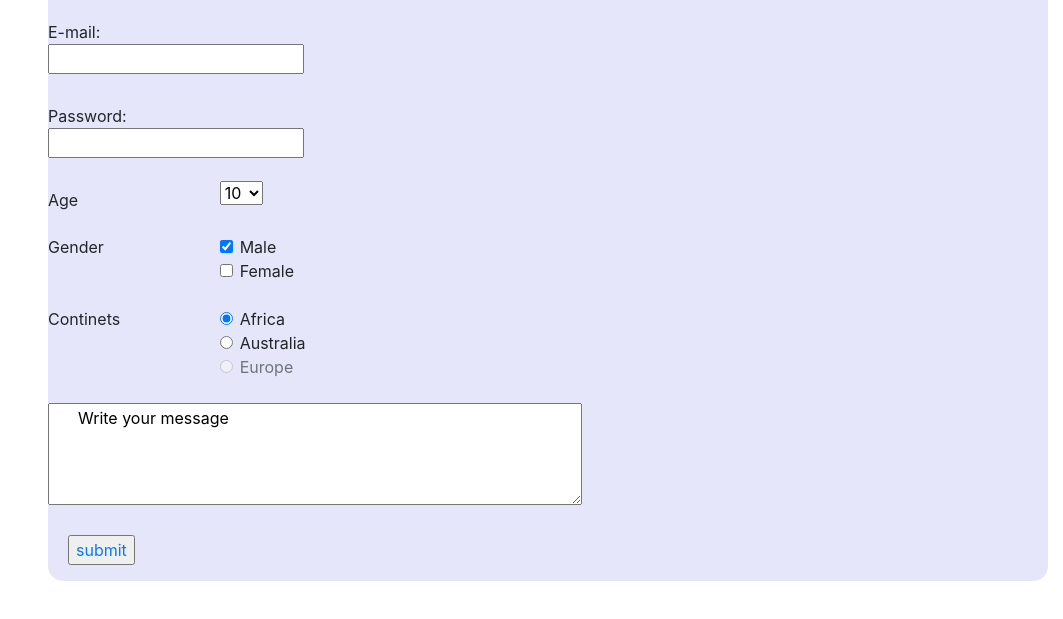
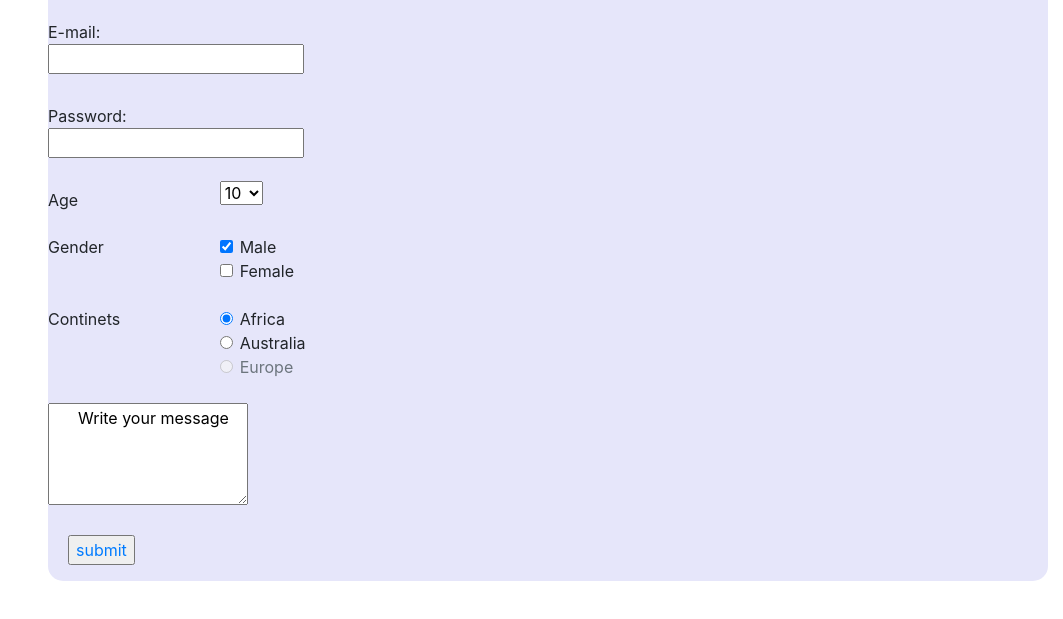
Before and after one commit to VIOLETNDOLWA/regestration-form, a plain HTML site: page index.html in a window 1280 px wide. Shown: the part 117-736 px from the top of the page, without its empty margins (217-1280 px from the left). Drawn offline with nearby package versions, Linux system fonts and the light colour scheme.

Commit message:
new changes

```diff
--- a/index.html
+++ b/index.html
@@ -103,7 +103,7 @@
 
     <br>
 
-    <textarea rows="4" cols="50" name="comment" form="usrform">
+    <textarea rows="4" cols="50" name="comment" form="usrform" style="width:20%">
       Write your message </textarea>
        <br><br>
       <div class="form-check">
```
